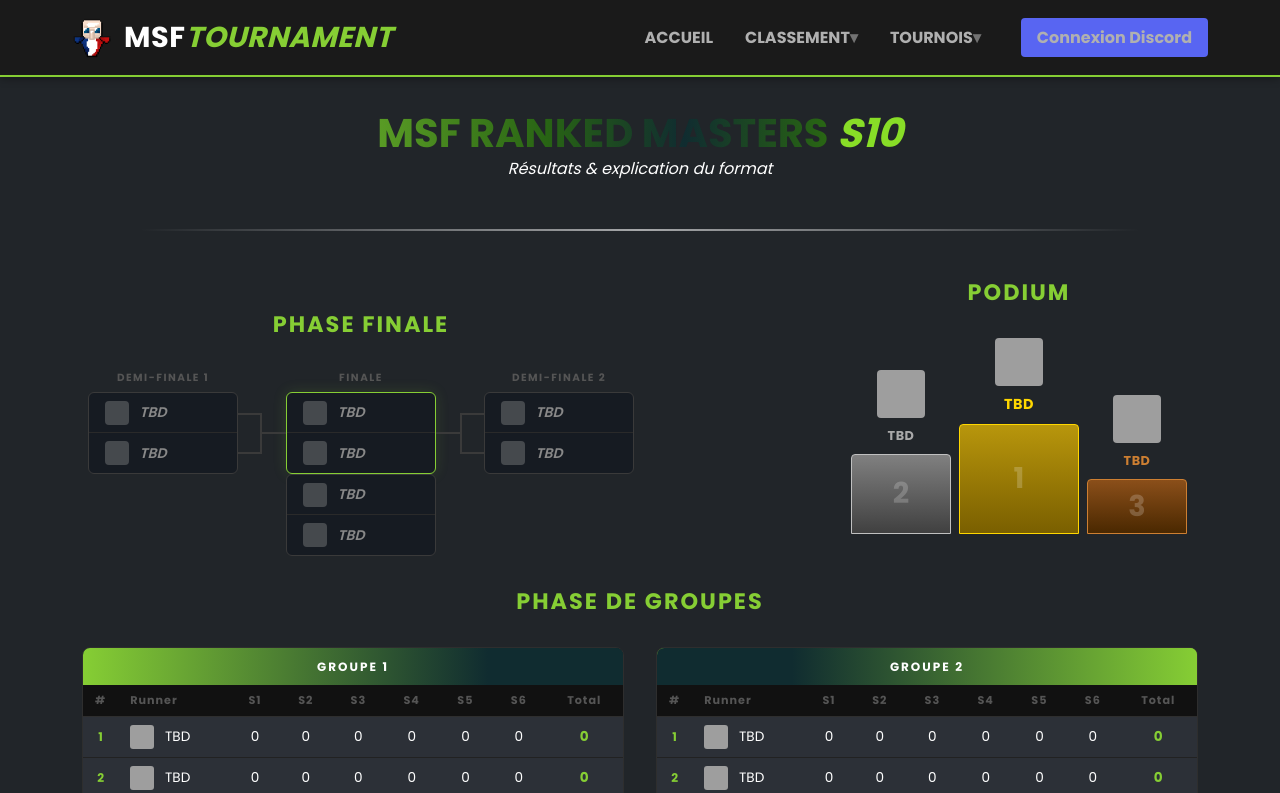
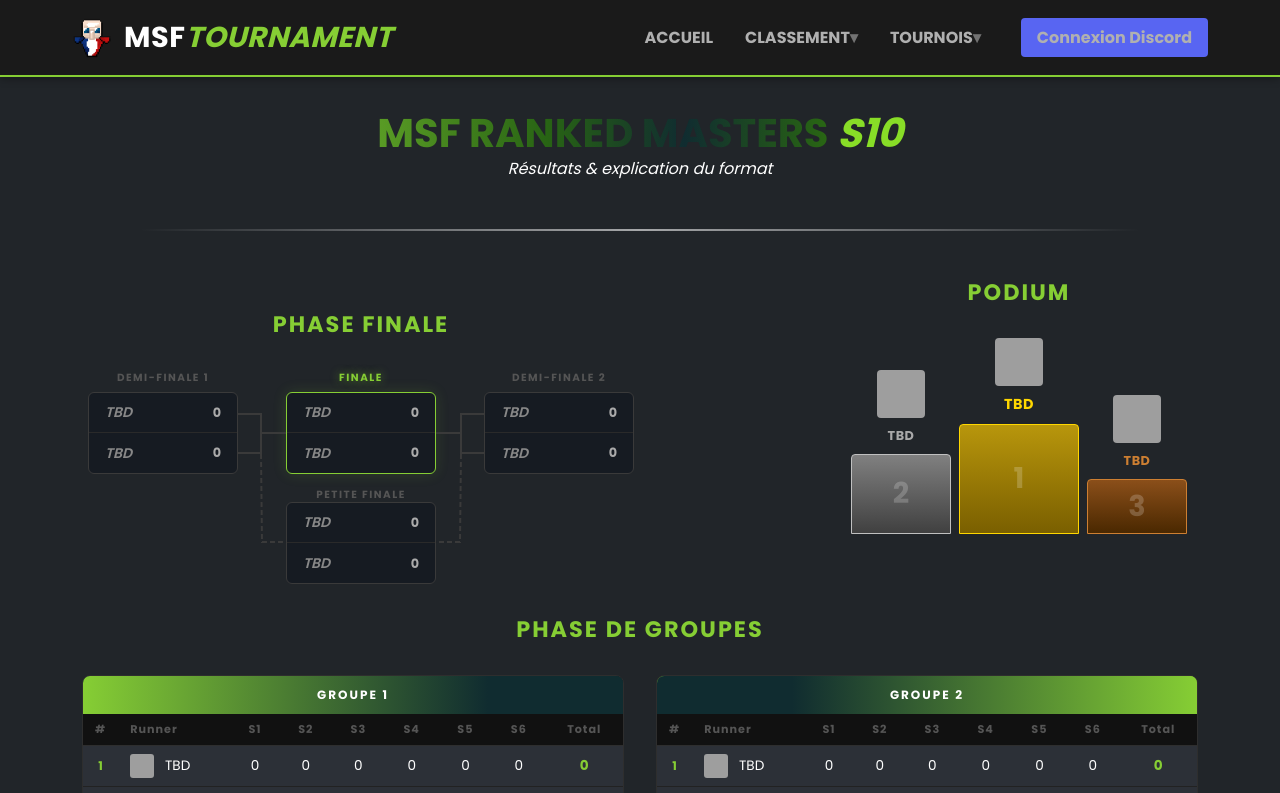
Before and after one commit to BBlyde/MSF-Leaderboard, a React (Vite) app: page /mrm in a window 1280 px wide. Shown: the top 793 px of the page. Built offline with nearby package versions, Linux system fonts and the light colour scheme; no server answers; grey boxes are pictures that could not be loaded.

Commit message:
improved bracket style

```diff
--- a/src/pages/Mrm/Mrm.css
+++ b/src/pages/Mrm/Mrm.css
@@ -144,6 +144,7 @@
     display: flex;
     align-items: center;
     gap: 0.65rem;
+    justify-content: space-between;
     padding: 0 1rem;
     font-size: 0.875rem;
     font-weight: 600;
@@ -195,6 +196,14 @@
 .match button.player.mrm-match-winner .mrm-bracket-name {
     color: #d4f5a0;
     font-weight: 700;
+}
+
+.player-score {
+    color: #aaa;
+    font-size: 0.8rem;
+    font-weight: 700;
+    margin-left: 0.75rem;
+    font-style: normal;
 }
 
 .player:last-child {
@@ -259,6 +268,46 @@
     height: 2px;
     background: #3a3a3a;
     transform: translateY(-50%);
+}
+
+.third-place-connectors {
+    display: block;
+}
+
+.third-place-wrapper {
+    position: relative;
+    width: 546px;
+}
+
+.third-place-connectors {
+    position: absolute;
+    top: -20px;
+    left: 0;
+    pointer-events: none;
+}
+
+.bracket-third-place {
+    display: flex;
+    flex-direction: column;
+    align-items: center;
+    padding-top: 8px;
+}
+
+.round-label-third {
+    margin-top: 0.3rem;
+}
+
+.round-label-finale {
+    color: #86CE34;
+    text-shadow: 0 0 8px rgba(134, 206, 52, 0.6);
+}
+
+.match-third-place {
+    min-width: 150px;
+    border: 1px solid #3a3a3a;
+    border-radius: 6px;
+    overflow: hidden;
+    background: #161b22;
 }
 
 .mrm-podium {
--- a/src/pages/Mrm/Mrm.jsx
+++ b/src/pages/Mrm/Mrm.jsx
@@ -2,17 +2,6 @@
 import groupe1 from './groupe1.json'
 import groupe2 from './groupe2.json'
 import { Link } from 'react-router-dom'
-
-const BRACKET_PLACEHOLDER_HEAD = 'https://mc-heads.net/avatar/0385/48'
-
-function BracketTbdSlot() {
-  return (
-    <div className="player tbd">
-      <img src={BRACKET_PLACEHOLDER_HEAD} alt="" className="player-head" width={24} height={24} />
-      <span>TBD</span>
-    </div>
-  )
-}
 
 function Mrm() {
   return (
@@ -35,32 +24,37 @@
               <div className="bracket-labels">
                 <div className="round-label">DEMI-FINALE 1</div>
                 <div className="round-label-spacer" />
-                <div className="round-label">FINALE</div>
+                <div className="round-label round-label-finale">FINALE</div>
                 <div className="round-label-spacer" />
                 <div className="round-label">DEMI-FINALE 2</div>
               </div>
               <div className="bracket-matches">
                 <div className="match">
-                  <BracketTbdSlot />
-                  <BracketTbdSlot />
+                  <div className="player tbd"><span>TBD</span><span className="player-score">0</span></div>
+                  <div className="player tbd"><span>TBD</span><span className="player-score">0</span></div>
                 </div>
                 <div className="connector connector-left" />
                 <div className="match match-final">
-                  <BracketTbdSlot />
-                  <BracketTbdSlot />
+                  <div className="player tbd"><span>TBD</span><span className="player-score">0</span></div>
+                  <div className="player tbd"><span>TBD</span><span className="player-score">0</span></div>
                 </div>
                 <div className="connector connector-right" />
                 <div className="match">
-                  <BracketTbdSlot />
-                  <BracketTbdSlot />
+                  <div className="player tbd"><span>TBD</span><span className="player-score">0</span></div>
+                  <div className="player tbd"><span>TBD</span><span className="player-score">0</span></div>
                 </div>
               </div>
-
-              <div className="connector-vertical" />
-              <div className="bracket-matches bracket-matches-third">
-                <div className="match match-third">
-                  <BracketTbdSlot />
-                  <BracketTbdSlot />
+              <div className="third-place-wrapper">
+                <svg className="third-place-connectors" width="546" height="95" viewBox="0 0 546 95" xmlns="http://www.w3.org/2000/svg">
+                  <path d="M 173 0 L 174 88 L 198 88" stroke="#3a3a3a" strokeWidth="2" strokeDasharray="5 3" fill="none"/>
+                  <path d="M 373 0 L 372 88 L 348 88" stroke="#3a3a3a" strokeWidth="2" strokeDasharray="5 3" fill="none"/>
+                </svg>
+                <div className="bracket-third-place">
+                  <div className="round-label round-label-third">PETITE FINALE</div>
+                  <div className="match match-third-place">
+                    <div className="player tbd"><span>TBD</span><span className="player-score">0</span></div>
+                    <div className="player tbd"><span>TBD</span><span className="player-score">0</span></div>
+                  </div>
                 </div>
               </div>
             </div>
```
